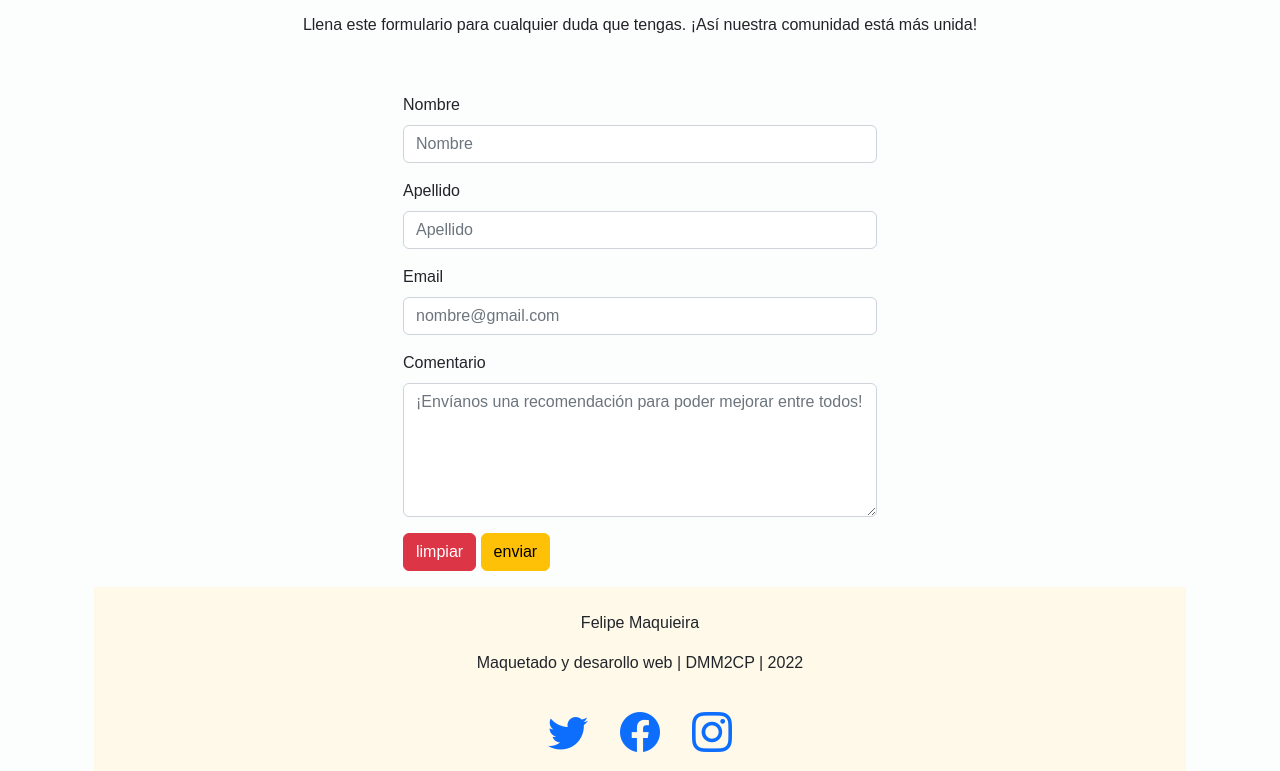
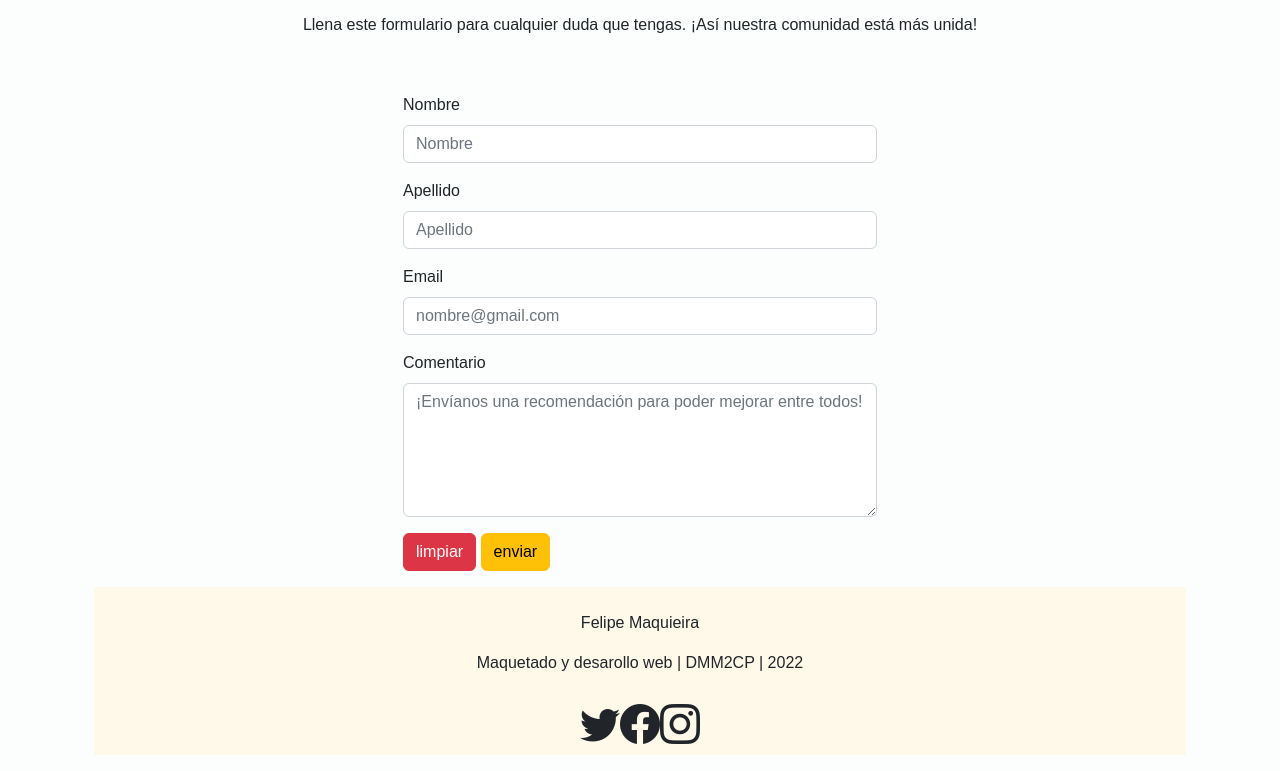
Before and after one commit to Felixivo/Pick-Work-BOOT, a plain HTML site: page index.html in a window 1280 px wide. Shown: the part 3195-3966 px from the top of the page. Drawn offline with nearby package versions, Linux system fonts and the light colour scheme.

Commit message:
Update index.html

```diff
--- a/index.html
+++ b/index.html
@@ -317,19 +317,19 @@
                     <li class="nav-item">
                         <a
                         href="https://twitter.com/i/flow/login?input_flow_data=%7B%22requested_variant%22%3A%22eyJsYW5nIjoiZXMifQ%3D%3D%22%7D"
-                        target="_blank" class="nav-link">
+                        target="_blank" class="link">
                             <i class="bi-twitter"></i>
                         </a>
                     </li>
                     <li class="nav-item">
                         <a
                         href="https://m.facebook.com/home.php?paipv=0&eav=Afb3-7Qb9gDWQeC4VPRKZewtLYc8Ijzk5xsW90SgyJA9FqvgG-GoZySRUCZC_D-9esY&_rdr&tbua=1"
-                        target="_blank" class="nav-link">
+                        target="_blank" class="link">
                             <i class="bi-facebook"></i>
                         </a>
                     </li>
                     <li class="nav-item">
-                        <a href="https://www.instagram.com/accounts/login/" target="_blank" class="nav-link">
+                        <a href="https://www.instagram.com/accounts/login/" target="_blank" class="link">
                             <i class="bi bi-instagram"></i>
                         </a>
                     </li>
```
